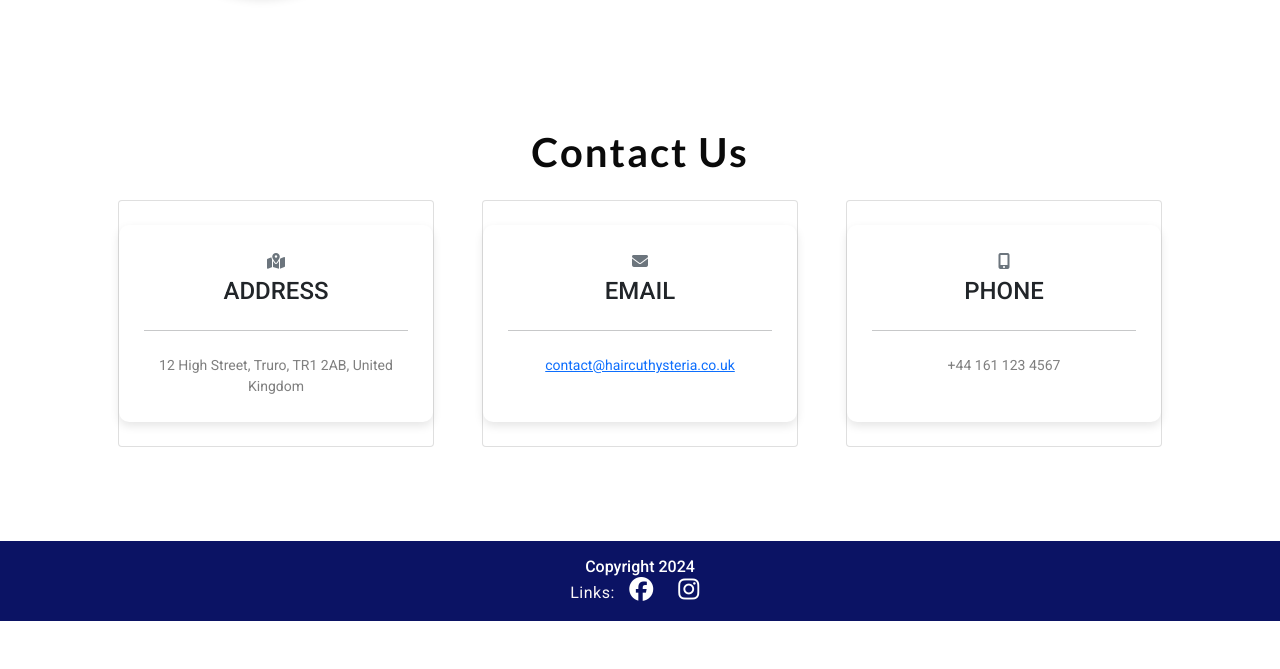
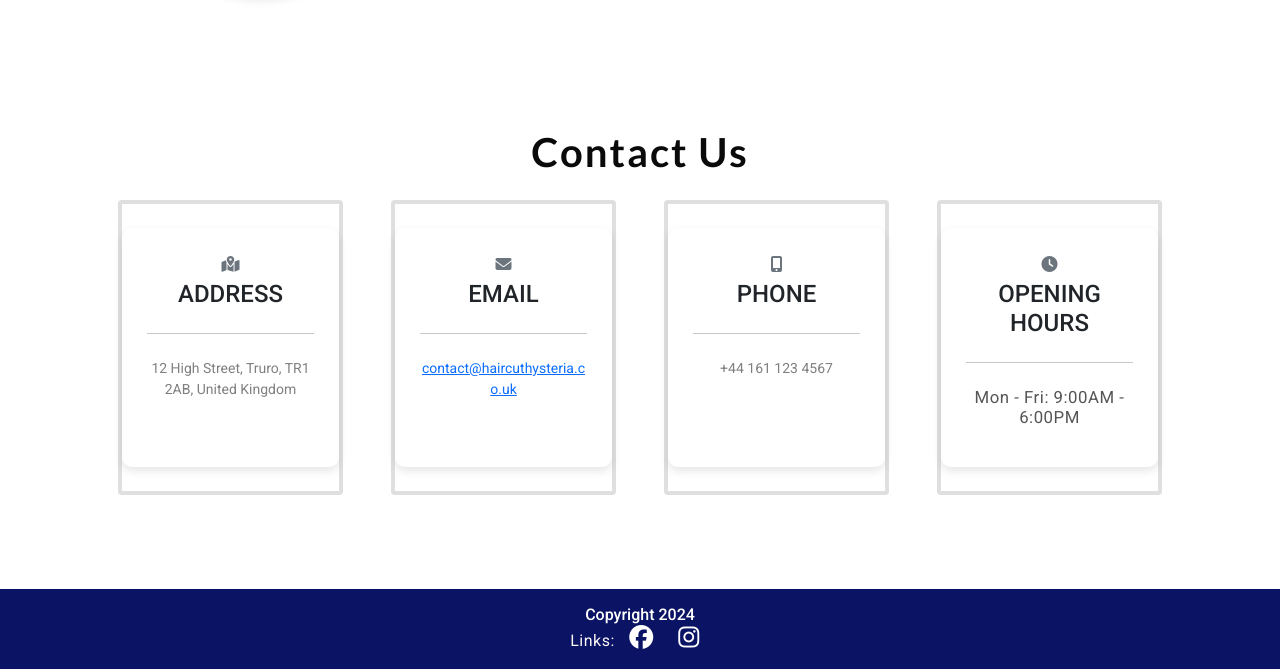
Before and after one commit to E-Printer/haircut-hysteria, a Django app: page / in a window 1280 px wide. Shown: the part 2382-3051 px from the top of the page. Before the commit the page ends 3003 px from the top, so only its background shows below. Run offline with Django 4.2, Linux system fonts and the light colour scheme; some libraries are stand-ins or nearby versions.

Commit message:
Contact us cards added

```diff
--- a/appointments/templates/index.html
+++ b/appointments/templates/index.html
@@ -147,8 +147,8 @@
     <h1 class="text-center mb-4">Contact Us</h1>
     <div class="container px-4 px-lg-5">
         <div class="row gx-4 gx-lg-5">
-            <div class="col-md-4 mb-3 mb-md-0">
-                <div class="card py-4 h-100">
+            <div class="col-md-3 mb-3 mb-md-0">
+                <div class="card py-4 h-100 border-4">
                     <div class="card-body text-center">
                         <i class="fas fa-map-marked-alt text-secondary mb-2"></i>
                         <h4 class="text-uppercase m-0">Address</h4>
@@ -157,18 +157,18 @@
                     </div>
                 </div>
             </div>
-            <div class="col-md-4 mb-3 mb-md-0">
-                <div class="card py-4 h-100">
+            <div class="col-md-3 mb-3 mb-md-0">
+                <div class="card py-4 h-100 border-4">
                     <div class="card-body text-center">
                         <i class="fas fa-envelope text-secondary mb-2"></i>
                         <h4 class="text-uppercase m-0">Email</h4>
-                        <hr class="my-4 mx-auto" />
+                        <hr class="my-4 " />
                         <div class="small text-black-50"><a href="#!">contact@haircuthysteria.co.uk</a></div>
                     </div>
                 </div>
             </div>
-            <div class="col-md-4 mb-3 mb-md-0">
-                <div class="card py-4 h-100">
+            <div class="col-md-3 mb-3 mb-md-0">
+                <div class="card py-4 h-100 border-4">
                     <div class="card-body text-center">
                         <i class="fas fa-mobile-alt text-secondary mb-2"></i>
                         <h4 class="text-uppercase m-0">Phone</h4>
@@ -177,8 +177,19 @@
                     </div>
                 </div>
             </div>
+            <div class="col-md-3 mb-3 mb-md-0">
+                <div class="card py-4 h-100 border-4">
+                    <div class="card-body text-center">
+                        <i class="fas fa-clock text-secondary mb-2"></i>
+                        <h4 class="text-uppercase m-0">Opening Hours</h4>
+                        <hr class="my-4 mx-auto" />
+                        <div class="small text-black-50">
+                            <p>Mon - Fri: 9:00AM - 6:00PM</p>
+                        </div>
+                    </div>
+                </div>
+            </div>
         </div>
     </div>
 </section>
-
 {% endblock content %}
```
Lines whose indentation alone changed are shown as unchanged.
